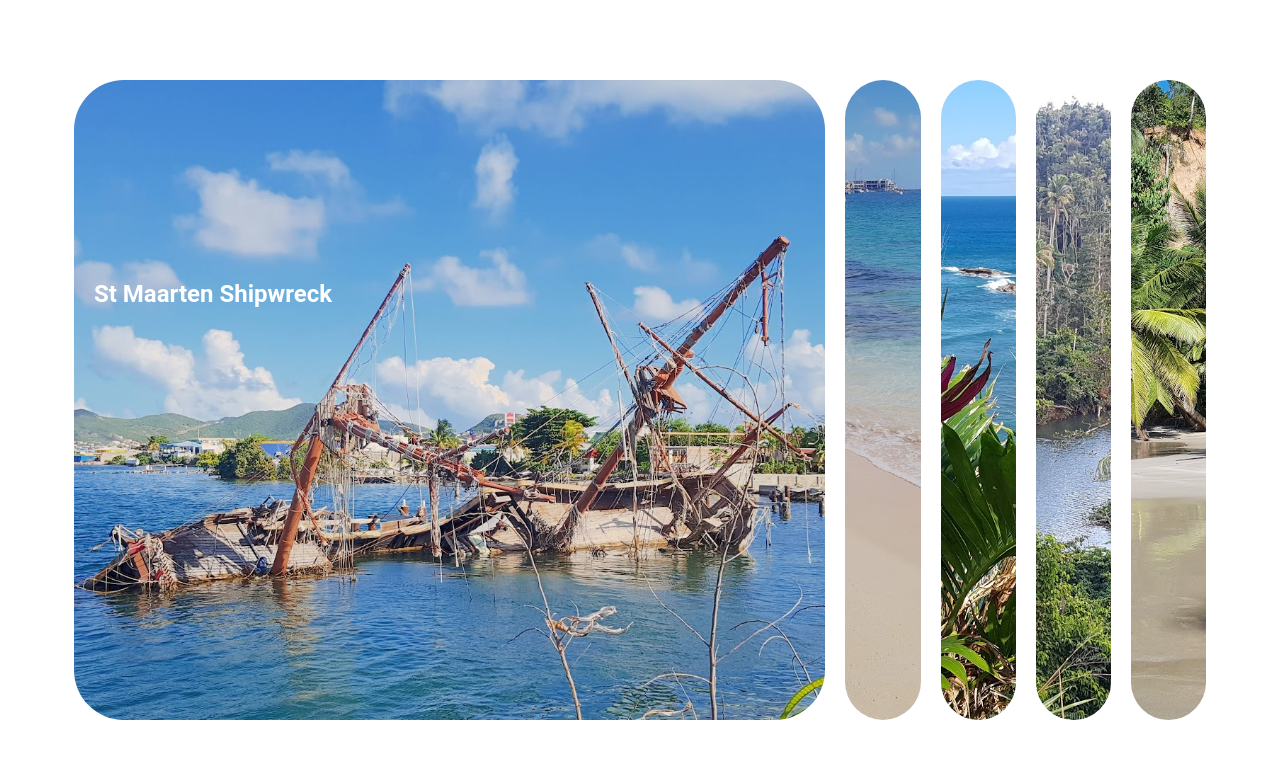
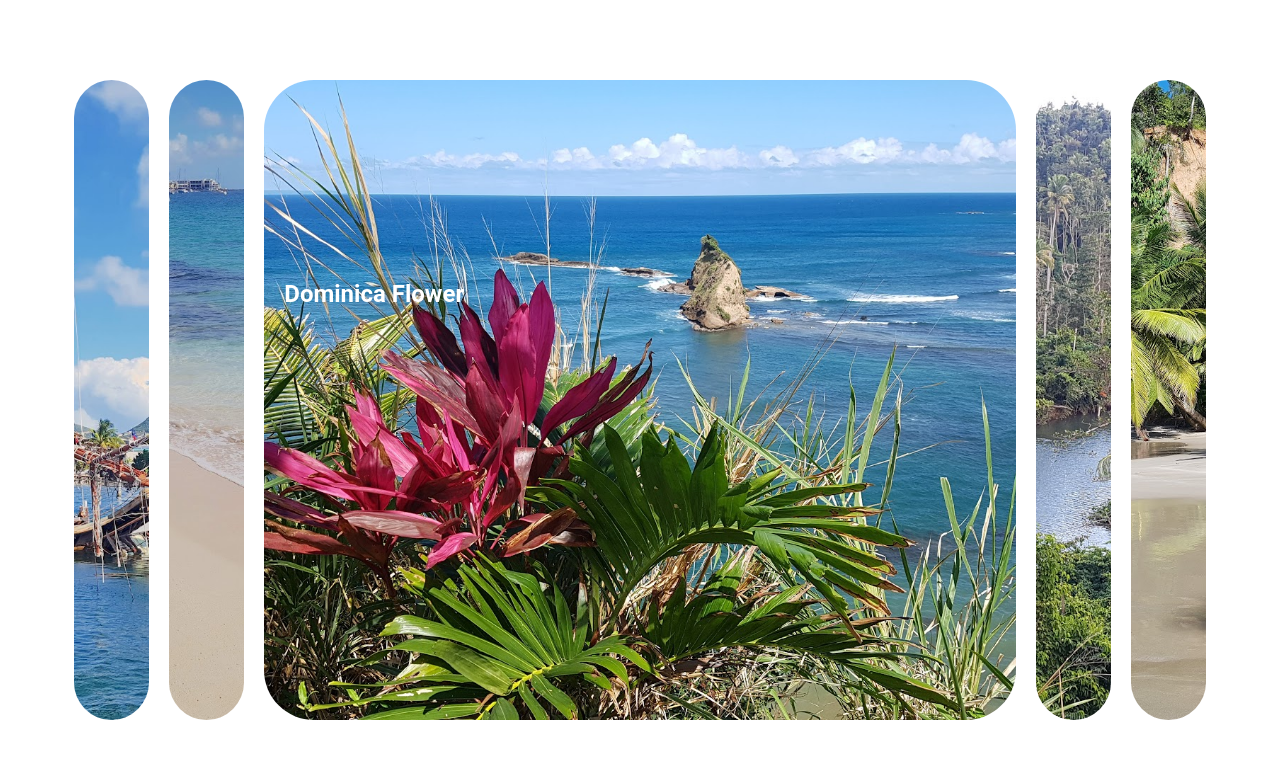
Before and after one commit to felianfilian/initial-cards, a plain HTML site: page index.html in a window 1280 px wide. Drawn offline with Linux system fonts and the light colour scheme; a web font is replaced by a local one.

Commit message:
add diashow

```diff
--- a/script.js
+++ b/script.js
@@ -1,4 +1,5 @@
 const panels = document.querySelectorAll(".panel");
+var i = 0;
 
 panels.forEach((panel) => {
   panel.addEventListener("click", () => {
@@ -12,3 +13,14 @@ function removeActive() {
     panel.classList.remove("active");
   });
 }
+
+// diashow
+
+setInterval(() => {
+  i++;
+  if (i >= panels.length) {
+    i = 0;
+  }
+  removeActive();
+  panels[i].classList.add("active");
+}, 2000);
--- a/style.css
+++ b/style.css
@@ -44,13 +44,12 @@ body {
 }
 
 .panel.active {
-  /* background-size: 100%; */
   flex: 5;
 }
 
 .panel.active h3 {
   opacity: 1;
-  transition: opacity 0.3 ease-in 0.4;
+  transition: opacity 0.3s ease-in 0.4s;
 }
 
 @media (max-width: 480px) {
```
